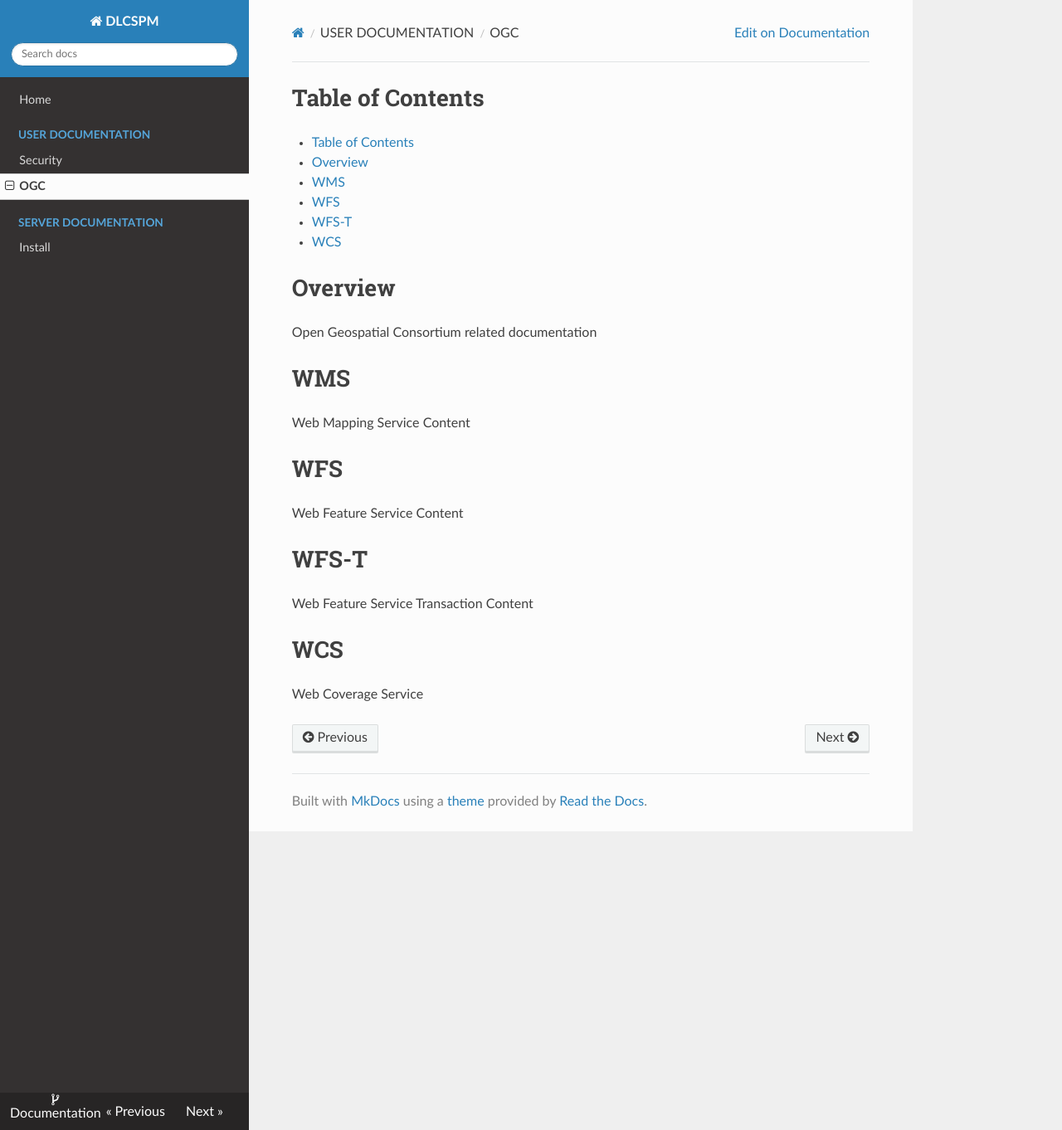
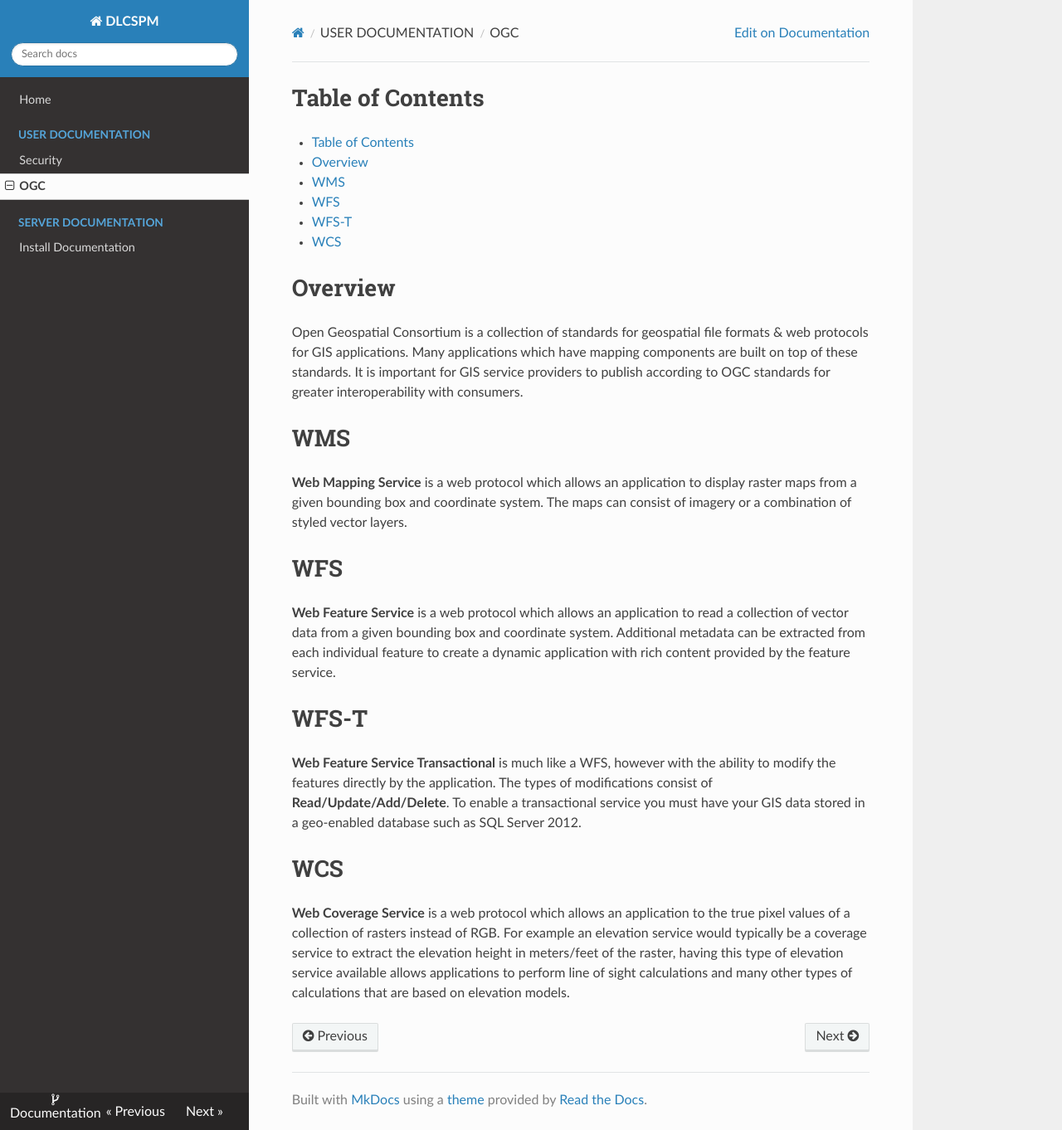
Before and after one commit to DenisCarriere/documentation, an MkDocs documentation site: the page built from docs/ogc.md, in a window 1280 px wide and 1362 px high. Shown: the whole window at 83% size. Built offline with MkDocs 1.6.1, drawn with Linux system fonts in a browser that asks for light colours; nearby versions of some CDN libraries; old or Windows-style settings are respelled for this version of MkDocs.

Commit message:
Add OGC descriptions

```diff
--- a/docs/ogc.md
+++ b/docs/ogc.md
@@ -4,20 +4,20 @@
 
 # Overview
 
-Open Geospatial Consortium related documentation
+Open Geospatial Consortium is a collection of standards for geospatial file formats & web protocols for GIS applications. Many applications which have mapping components are built on top of these standards. It is important for GIS service providers to publish according to OGC standards for greater interoperability with consumers.
 
 # WMS
 
-Web Mapping Service Content
+**Web Mapping Service** is a web protocol which allows an application to display raster maps from a given bounding box and coordinate system. The maps can consist of imagery or a combination of styled vector layers.
 
 # WFS
 
-Web Feature Service Content
+**Web Feature Service** is a web protocol which allows an application to read a collection of vector data from a given bounding box and coordinate system. Additional metadata can be extracted from each individual feature to create a dynamic application with rich content provided by the feature service.
 
 # WFS-T
 
-Web Feature Service Transaction Content
+**Web Feature Service Transactional** is much like a WFS, however with the ability to modify the features directly by the application. The types of modifications consist of **Read/Update/Add/Delete**. To enable a transactional service you must have your GIS data stored in a geo-enabled database such as SQL Server 2012.
 
 # WCS
 
-Web Coverage Service
+**Web Coverage Service** is a web protocol which allows an application to the true pixel values of a collection of rasters instead of RGB. For example an elevation service would typically be a coverage service to extract the elevation height in meters/feet of the raster, having this type of elevation service available allows applications to perform line of sight calculations and many other types of calculations that are based on elevation models.
--- a/mkdocs.yml
+++ b/mkdocs.yml
@@ -16,4 +16,4 @@ pages:
     - Security: security.md
     - OGC: ogc.md
   - SERVER DOCUMENTATION:
-    - Install: install.md
+    - Install Documentation: install.md
```
